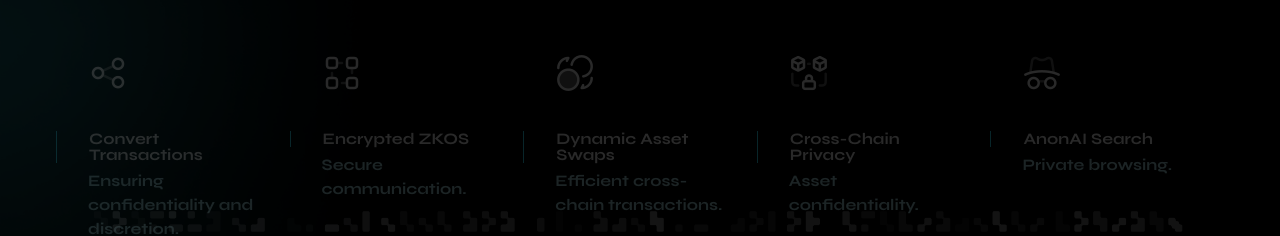
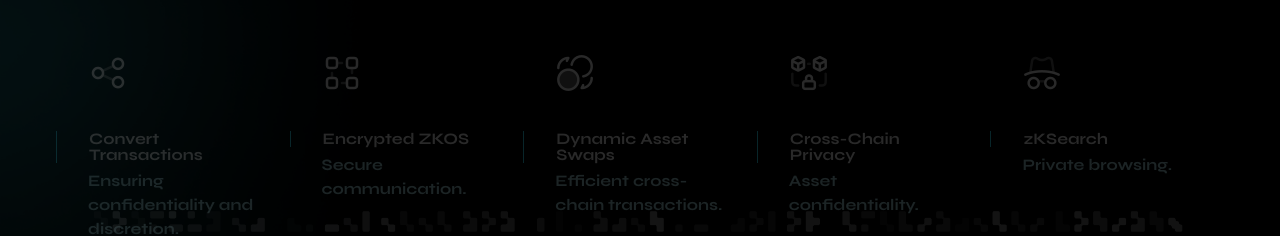
Before and after one commit to IntelMin/zkml-landing, a Next.js app: page / in a window 1280 px wide. Shown: the part 1620-1856 px from the top of the page. Built offline with nearby package versions, Linux system fonts and the light colour scheme.

Commit message:
feat: renamed Anon AI

```diff
--- a/components/about/index.tsx
+++ b/components/about/index.tsx
@@ -30,7 +30,7 @@ const aboutArr = [
     imagePath: "/about/four.png",
   },
   {
-    name: "AnonAI Search",
+    name: "zKSearch",
     desc: "Private browsing.",
     imagePath: "/about/five.png",
   },
--- a/components/ecosystem/index.tsx
+++ b/components/ecosystem/index.tsx
@@ -12,7 +12,7 @@ type Props = {};
 const a1 = [
   {
     path: "/ecosystem/one.svg",
-    name: "AnonAI Search",
+    name: "zKSearch",
     description:
       "Decentralized search engines powered by AI models that do not store user data.",
   },
--- a/components/roadmap/index.tsx
+++ b/components/roadmap/index.tsx
@@ -4,7 +4,7 @@ type Props = {};
 
 const desArray = [
   "Develop ZKML's core infrastructure, Privacy Router, integrate zSnarky, establish connections with ROSE and MINA networks.",
-  "Launch AnonAI Search, develop zKOS and Mobile-zKOS, implement Privacy-Centric VoIP.",
+  "Launch zKSearch, develop zKOS and Mobile-zKOS, implement Privacy-Centric VoIP.",
   "Introduce zkShield, enhance interoperability with ROSE and MINA networks, establish partnerships for cross-chain transactions.",
   "Conduct testing and security audits, scale up user base through marketing and partnerships, expand services to include private browsing features, continuously improve platform based on user feedback and emerging technologies.",
 ];
```
